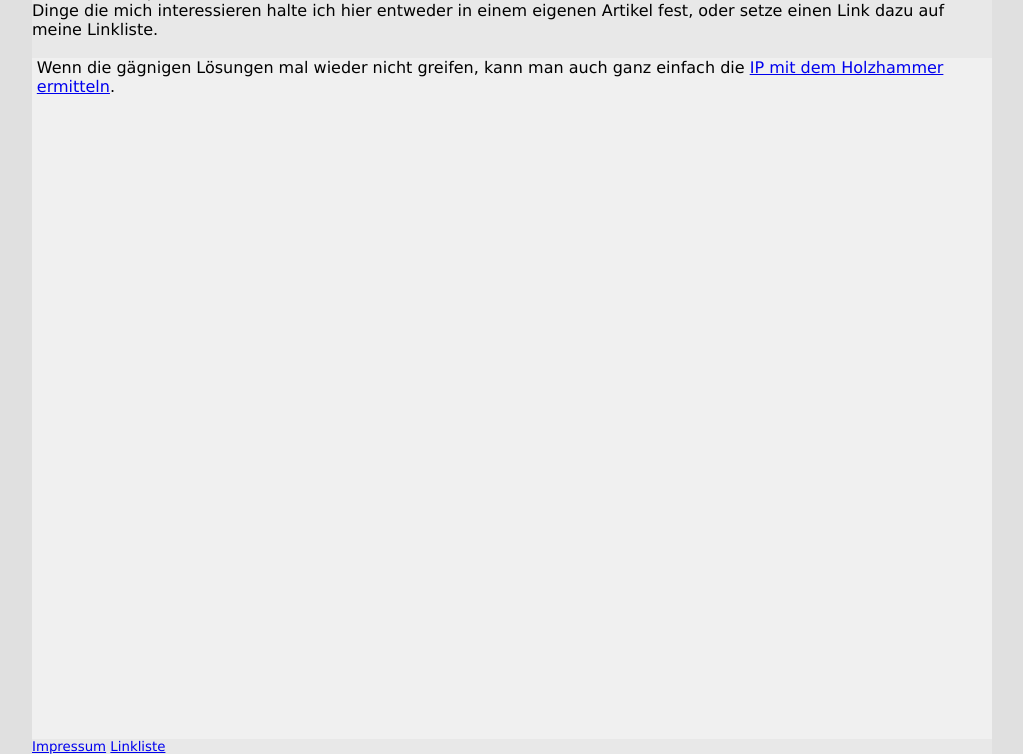
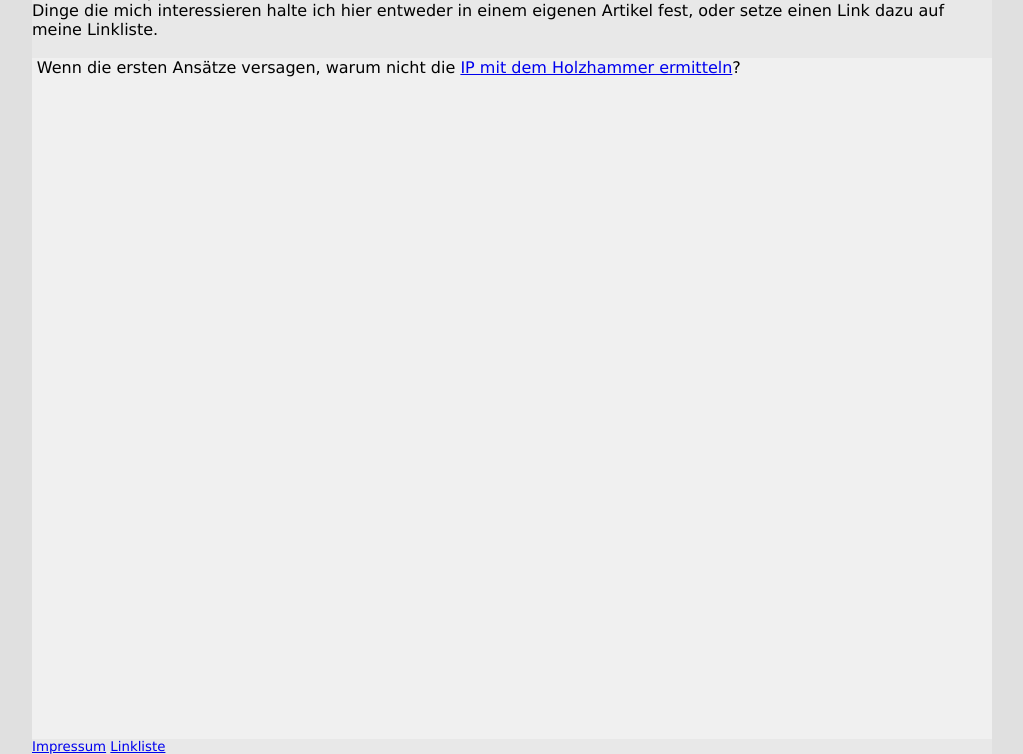
Before and after one commit to glenn-kessler/glenn-kessler.github.io, a plain HTML site: page index.html in a window 1280 px wide. Shown: the part 46-800 px from the top of the page, without its empty margins (128-1151 px from the left). Drawn offline with Linux system fonts and the light colour scheme.

Commit message:
typo removed, sentence shortened

```diff
--- a/index.html
+++ b/index.html
@@ -27,7 +27,8 @@
 				</article>
 			</div>
 			<div id=main>
-				Wenn die gägnigen Lösungen mal wieder nicht greifen, kann man auch ganz einfach die <a href=nonmap-raspi.html>IP mit dem Holzhammer ermitteln</a>.
+				Wenn die ersten Ansätze versagen,
+				warum nicht die <a href=nonmap-raspi.html>IP mit dem Holzhammer ermitteln</a>?
 			</div>
 			<div id=footer>
 				<p><a href=impressum.html>Impressum</a> <a href="./links.html">Linkliste</a> </p>
```
